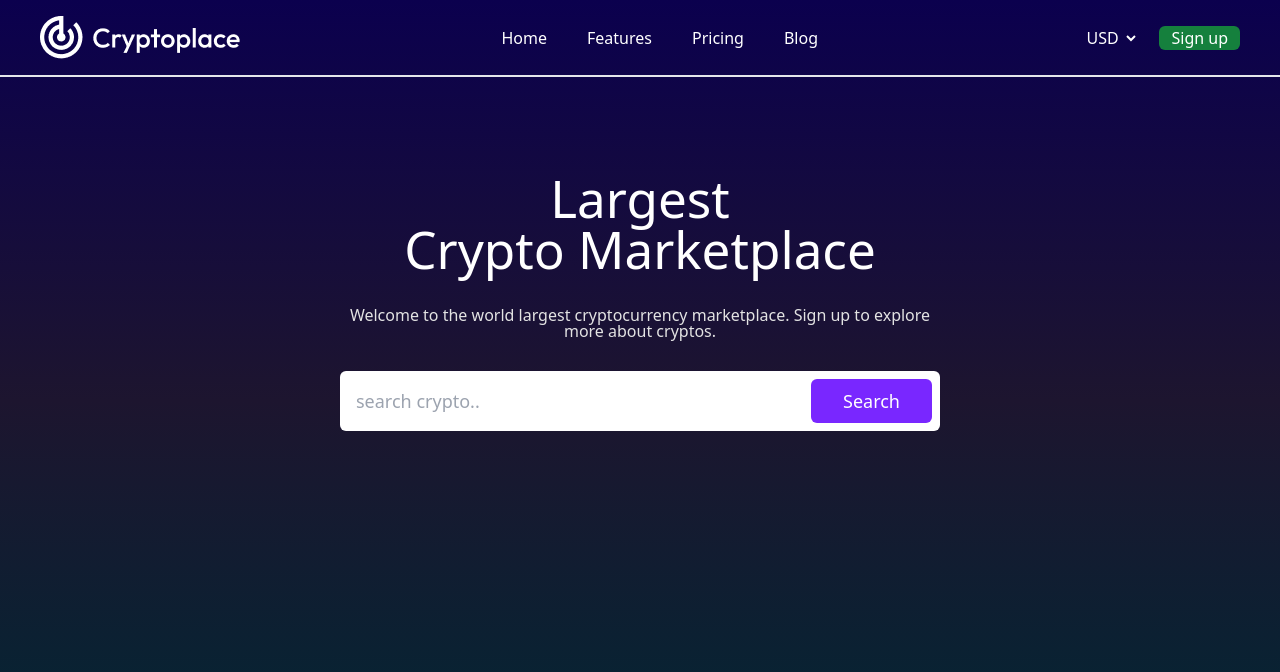
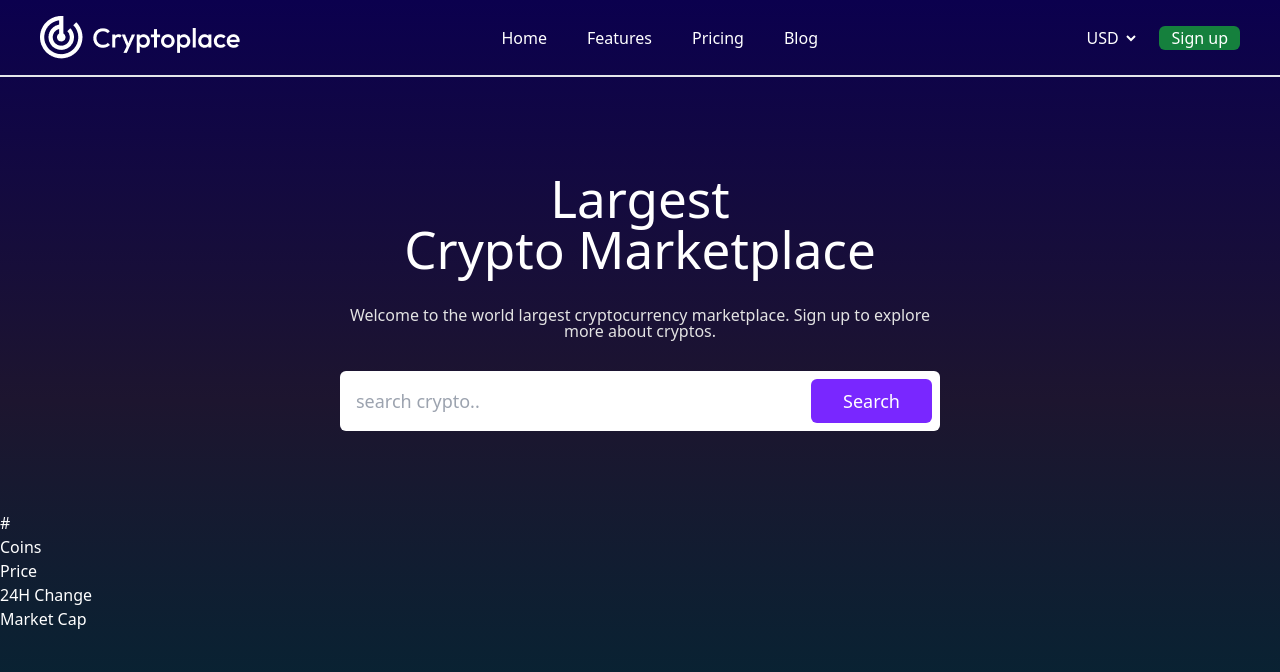
Before and after one commit to aadarshraj02/Crypto-Palace, a React (Vite) app: page / in a window 1280 px wide. Shown: the top 672 px of the page. Built offline with nearby package versions, Linux system fonts and the light colour scheme; the HTML template or start-up script is replaced by a standard one.

Commit message:
added p tag wfor table ehading

```diff
--- a/src/pages/Home.jsx
+++ b/src/pages/Home.jsx
@@ -23,6 +23,15 @@ const Home = () => {
           </button>
         </form>
       </div>
+      <div className="crypto-table">
+        <div className="table-layout">
+          <p>#</p>
+          <p>Coins</p>
+          <p>Price</p>
+          <p>24H Change</p>
+          <p>Market Cap</p>
+        </div>
+      </div>
     </div>
   );
 };
```
